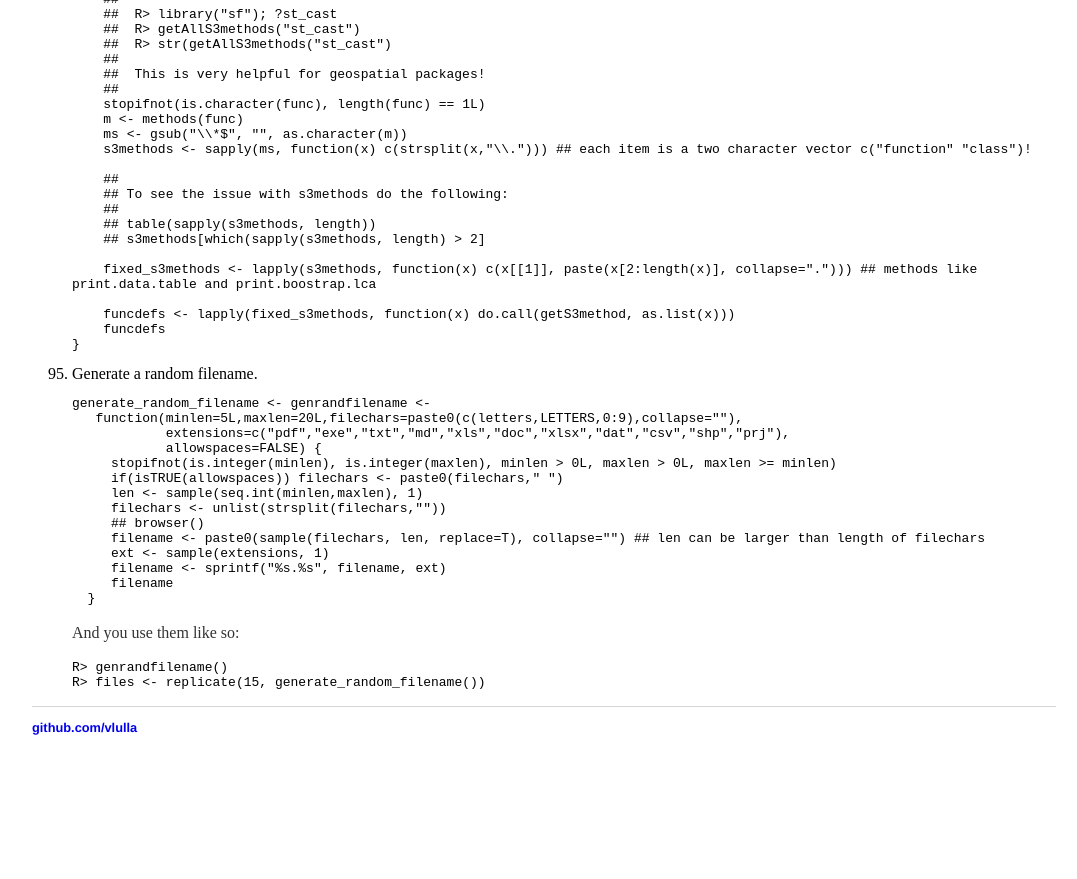
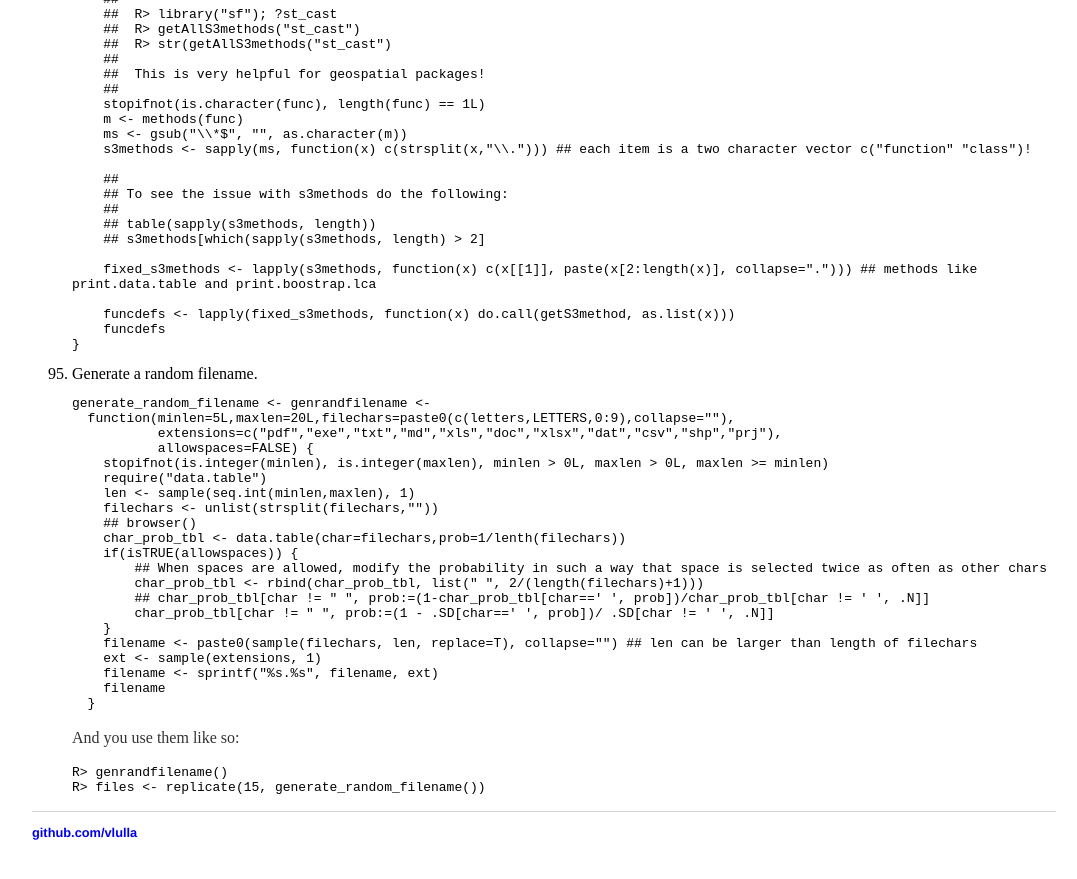
Before and after one commit to vlulla/vlulla.github.io, a Jekyll site: the page built from NOTES_R.md, in a window 1280 px wide and 900 px high, scrolled down 16586 px. Shown: the top 879 px of the window, without its empty margins (96-1173 px from the left). Built offline with Jekyll 4.4.1, drawn with Linux system fonts in a browser that asks for light colours; before the commit the page ends 17381 px from its top, so only the background shows below that.

Commit message:
modified the function with some probabilities

````diff
--- a/NOTES_R.md
+++ b/NOTES_R.md
@@ -1293,18 +1293,25 @@ layout: default
 95. Generate a random filename.
     ```r
     generate_random_filename <- genrandfilename <-
-       function(minlen=5L,maxlen=20L,filechars=paste0(c(letters,LETTERS,0:9),collapse=""),
-                extensions=c("pdf","exe","txt","md","xls","doc","xlsx","dat","csv","shp","prj"),
-                allowspaces=FALSE) {
-         stopifnot(is.integer(minlen), is.integer(maxlen), minlen > 0L, maxlen > 0L, maxlen >= minlen)
-         if(isTRUE(allowspaces)) filechars <- paste0(filechars," ")
-         len <- sample(seq.int(minlen,maxlen), 1)
-         filechars <- unlist(strsplit(filechars,""))
-         ## browser()
-         filename <- paste0(sample(filechars, len, replace=T), collapse="") ## len can be larger than length of filechars
-         ext <- sample(extensions, 1)
-         filename <- sprintf("%s.%s", filename, ext)
-         filename
+      function(minlen=5L,maxlen=20L,filechars=paste0(c(letters,LETTERS,0:9),collapse=""),
+               extensions=c("pdf","exe","txt","md","xls","doc","xlsx","dat","csv","shp","prj"),
+               allowspaces=FALSE) {
+        stopifnot(is.integer(minlen), is.integer(maxlen), minlen > 0L, maxlen > 0L, maxlen >= minlen)
+        require("data.table")
+        len <- sample(seq.int(minlen,maxlen), 1)
+        filechars <- unlist(strsplit(filechars,""))
+        ## browser()
+        char_prob_tbl <- data.table(char=filechars,prob=1/lenth(filechars))
+        if(isTRUE(allowspaces)) {
+            ## When spaces are allowed, modify the probability in such a way that space is selected twice as often as other chars
+            char_prob_tbl <- rbind(char_prob_tbl, list(" ", 2/(length(filechars)+1)))
+            ## char_prob_tbl[char != " ", prob:=(1-char_prob_tbl[char==' ', prob])/char_prob_tbl[char != ' ', .N]]
+            char_prob_tbl[char != " ", prob:=(1 - .SD[char==' ', prob])/ .SD[char != ' ', .N]]
+        }
+        filename <- paste0(sample(filechars, len, replace=T), collapse="") ## len can be larger than length of filechars
+        ext <- sample(extensions, 1)
+        filename <- sprintf("%s.%s", filename, ext)
+        filename
       }
     ```
 
````
